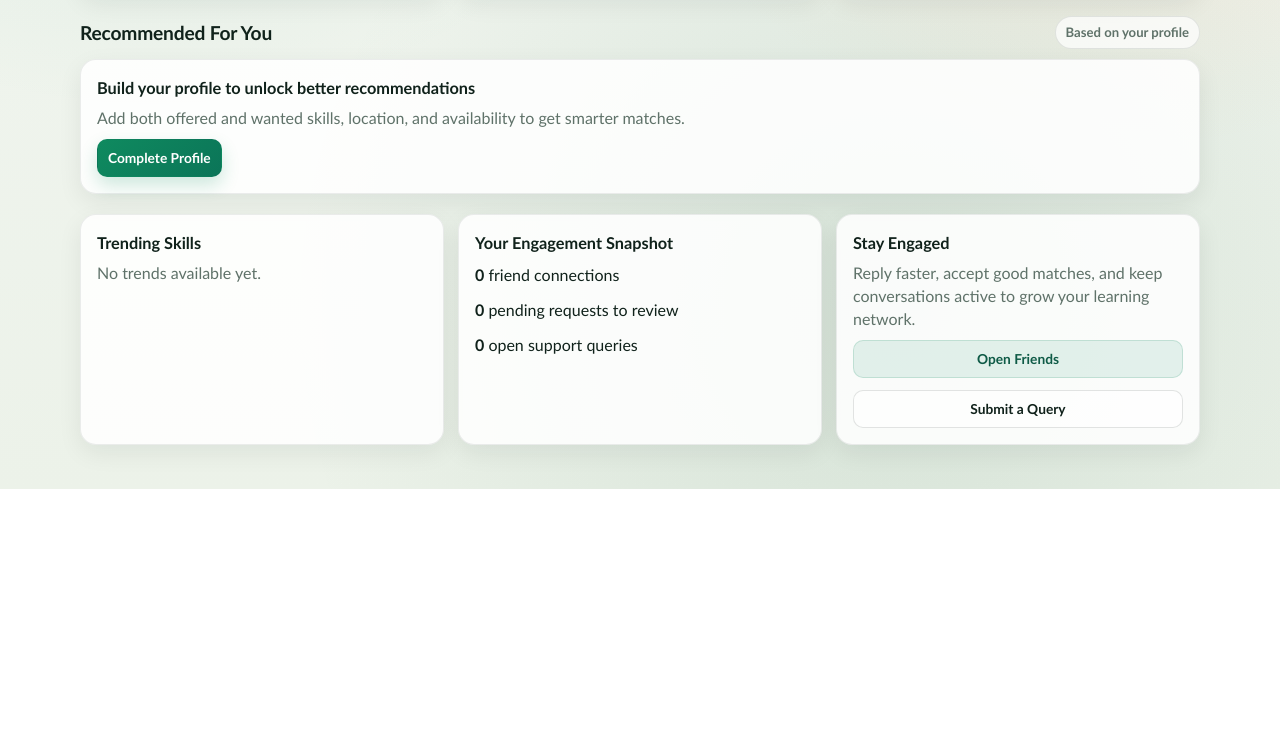
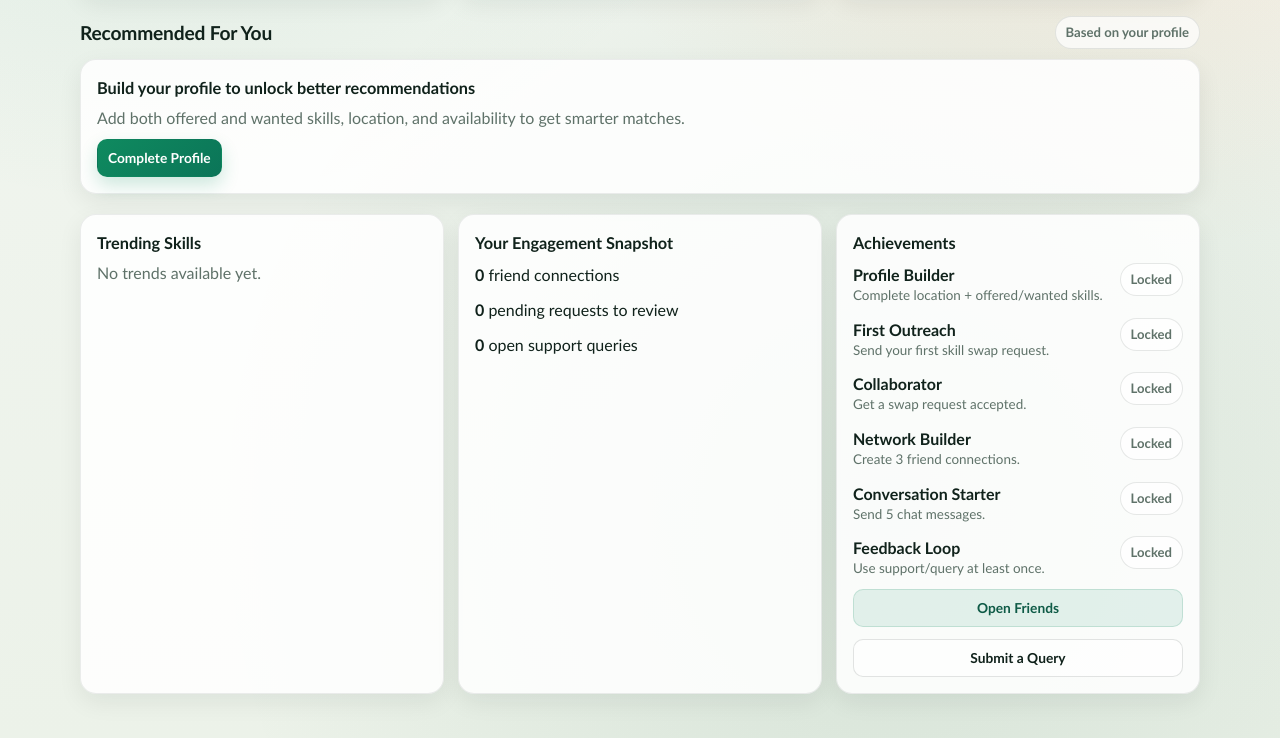
Before and after one commit to AVP-tech/SKILL-SWAP-PLATFORM, a Flask app: page / in a window 1280 px wide. Shown: the part 661-1399 px from the top of the page. Before the commit the page ends 1150 px from the top, so only its background shows below. Run offline with Flask 3, Linux system fonts and the light colour scheme; the visitor is signed in with stand-in values (Sample User, id 1); data comes from the database, SQL or seed files in the repository; data that the repository does not hold is empty; some libraries are stand-ins or nearby versions.

Commit message:
Add support ticket resolve/reopen actions and achievement badges

```diff
--- a/skillswap/app.py
+++ b/skillswap/app.py
@@ -699,6 +699,67 @@ def get_engagement_snapshot(user):
     }
 
 
+def get_achievement_badges(user, limit=6):
+    if not user or not getattr(user, "id", None):
+        return []
+
+    offered = get_skill_value(user.id, "offered")
+    wanted = get_skill_value(user.id, "wanted")
+    has_profile = bool((user.location or "").strip() and offered and wanted)
+
+    sent_requests = SwapRequest.query.filter_by(requester_id=user.id).count()
+    accepted_requests = SwapRequest.query.filter(
+        SwapRequest.status == "accepted",
+        or_(SwapRequest.requester_id == user.id, SwapRequest.target_id == user.id),
+    ).count()
+    friends_count = get_current_user_connections().count()
+    messages_sent = Message.query.filter_by(sender_id=user.id).count()
+    tickets_count = SupportTicket.query.filter_by(user_id=user.id).count()
+
+    badge_specs = [
+        {
+            "id": "profile_builder",
+            "title": "Profile Builder",
+            "description": "Complete location + offered/wanted skills.",
+            "earned": has_profile,
+        },
+        {
+            "id": "first_request",
+            "title": "First Outreach",
+            "description": "Send your first skill swap request.",
+            "earned": sent_requests >= 1,
+        },
+        {
+            "id": "collaborator",
+            "title": "Collaborator",
+            "description": "Get a swap request accepted.",
+            "earned": accepted_requests >= 1,
+        },
+        {
+            "id": "networker",
+            "title": "Network Builder",
+            "description": "Create 3 friend connections.",
+            "earned": friends_count >= 3,
+        },
+        {
+            "id": "conversation_starter",
+            "title": "Conversation Starter",
+            "description": "Send 5 chat messages.",
+            "earned": messages_sent >= 5,
+        },
+        {
+            "id": "feedback_loop",
+            "title": "Feedback Loop",
+            "description": "Use support/query at least once.",
+            "earned": tickets_count >= 1,
+        },
+    ]
+
+    earned_badges = [badge for badge in badge_specs if badge["earned"]]
+    locked_badges = [badge for badge in badge_specs if not badge["earned"]]
+    return (earned_badges + locked_badges)[: max(1, limit)]
+
+
 def serialize_swap_request(item, skill_lookup, connection_lookup=None):
     requester_skills = skill_lookup.get(item.requester_id, {})
     target_skills = skill_lookup.get(item.target_id, {})
@@ -736,15 +797,18 @@ def home():
     recommended_matches = []
     trending_skills = get_trending_skills(limit=6)
     engagement_snapshot = None
+    achievement_badges = []
     if current_user.is_authenticated:
         recommended_matches = get_personalized_recommendations(current_user, limit=6)
         engagement_snapshot = get_engagement_snapshot(current_user)
+        achievement_badges = get_achievement_badges(current_user, limit=6)
 
     return render_template(
         "index.html",
         recommended_matches=recommended_matches,
         trending_skills=trending_skills,
         engagement_snapshot=engagement_snapshot,
+        achievement_badges=achievement_badges,
     )
 
 
@@ -1184,6 +1248,36 @@ def support_tickets():
     return jsonify({"message": "Query submitted successfully!", "item": serialize_support_ticket(ticket)}), 201
 
 
+@app.route("/api/support_tickets/<int:ticket_id>", methods=["PATCH"])
+@login_required
+def update_support_ticket(ticket_id):
+    ticket = db.session.get(SupportTicket, ticket_id)
+    if not ticket or ticket.user_id != current_user.id:
+        return json_error("Support ticket not found.", 404)
+
+    data = get_json_body()
+    if data is None:
+        return json_error("Invalid JSON payload.", 400)
+
+    next_status = clean_text(data.get("status"), max_length=20)
+    if next_status not in VALID_SUPPORT_STATUSES:
+        return json_error("Invalid support status.", 400)
+
+    # Keep user actions simple: they can reopen or mark their own ticket resolved/closed.
+    allowed_user_statuses = {"open", "resolved", "closed"}
+    if next_status not in allowed_user_statuses:
+        return json_error("This status can only be set by support staff.", 403)
+
+    ticket.status = next_status
+    db.session.commit()
+    return jsonify(
+        {
+            "message": f"Query marked as {next_status.replace('_', ' ')}.",
+            "item": serialize_support_ticket(ticket),
+        }
+    )
+
+
 @app.route("/api/suggestions/locations", methods=["GET"])
 def suggest_locations():
     limit = parse_positive_int(request.args.get("limit"), 8, minimum=1, maximum=20)
--- a/skillswap/templates/index.html
+++ b/skillswap/templates/index.html
@@ -127,8 +127,24 @@
     </article>
 
     <article class="card">
-      <h3>Stay Engaged</h3>
-      <p class="muted">Reply faster, accept good matches, and keep conversations active to grow your learning network.</p>
+      <h3>Achievements</h3>
+      {% if achievement_badges %}
+      <div class="stack" style="margin-top:8px;">
+        {% for badge in achievement_badges %}
+        <div style="display:flex;justify-content:space-between;gap:10px;align-items:flex-start;">
+          <div>
+            <div style="font-weight:700;">{{ badge.title }}</div>
+            <div class="muted" style="font-size:0.84rem;">{{ badge.description }}</div>
+          </div>
+          <span class="pill" style="{% if badge.earned %}background:rgba(16,185,129,0.12);border-color:rgba(16,185,129,0.25);color:#047857;{% endif %}">
+            {{ "Earned" if badge.earned else "Locked" }}
+          </span>
+        </div>
+        {% endfor %}
+      </div>
+      {% else %}
+      <p class="muted">Complete actions across profile, swaps, chat, and support to unlock badges.</p>
+      {% endif %}
       <div class="stack" style="margin-top:10px;">
         <a class="btn btn-soft btn-sm" href="{{ url_for('friends_page') }}">Open Friends</a>
         <a class="btn btn-outline btn-sm" href="{{ url_for('support_page') }}">Submit a Query</a>
```
Also changed, not shown: skillswap/templates/support.html (+47 -0 lines).
